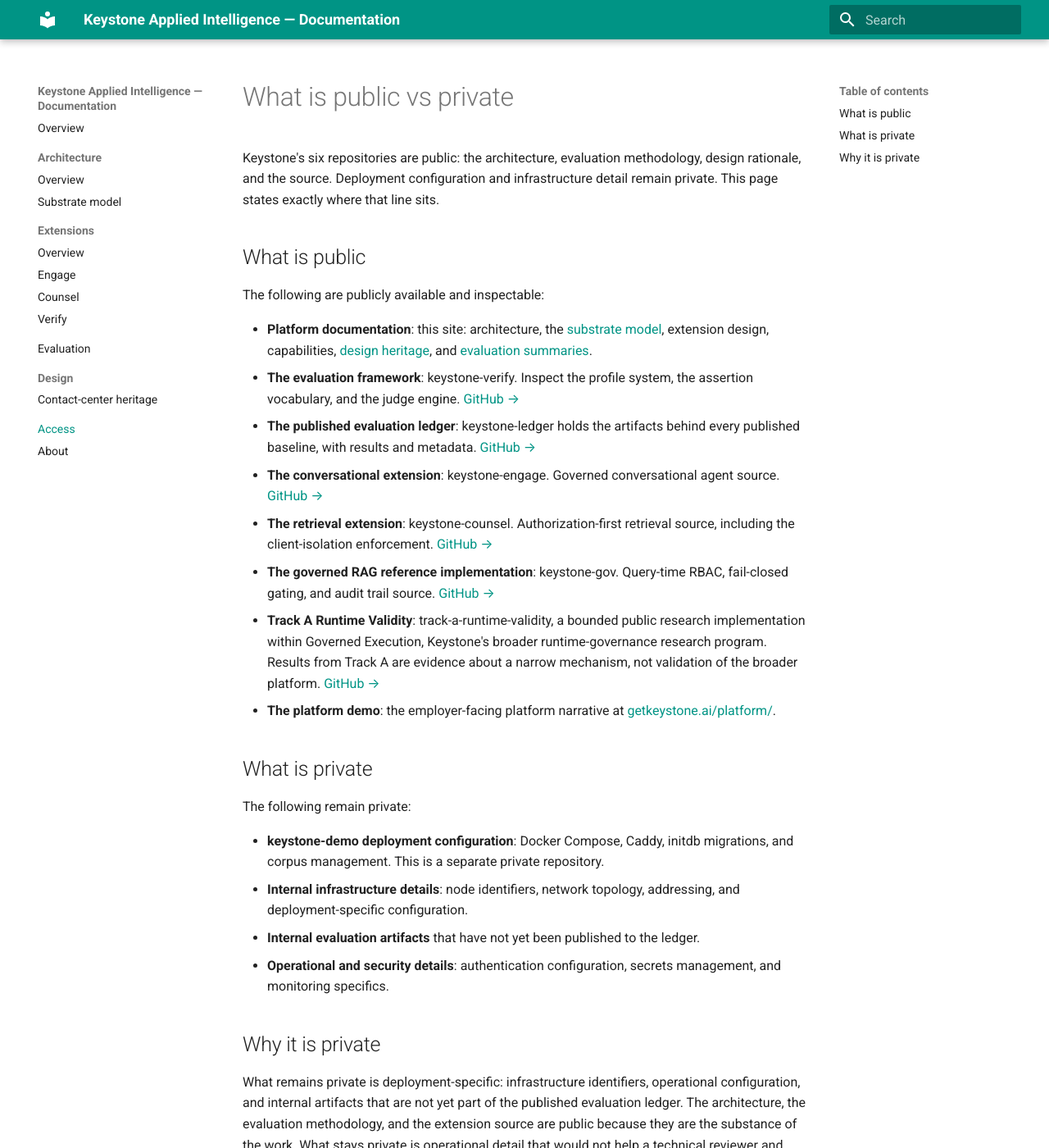
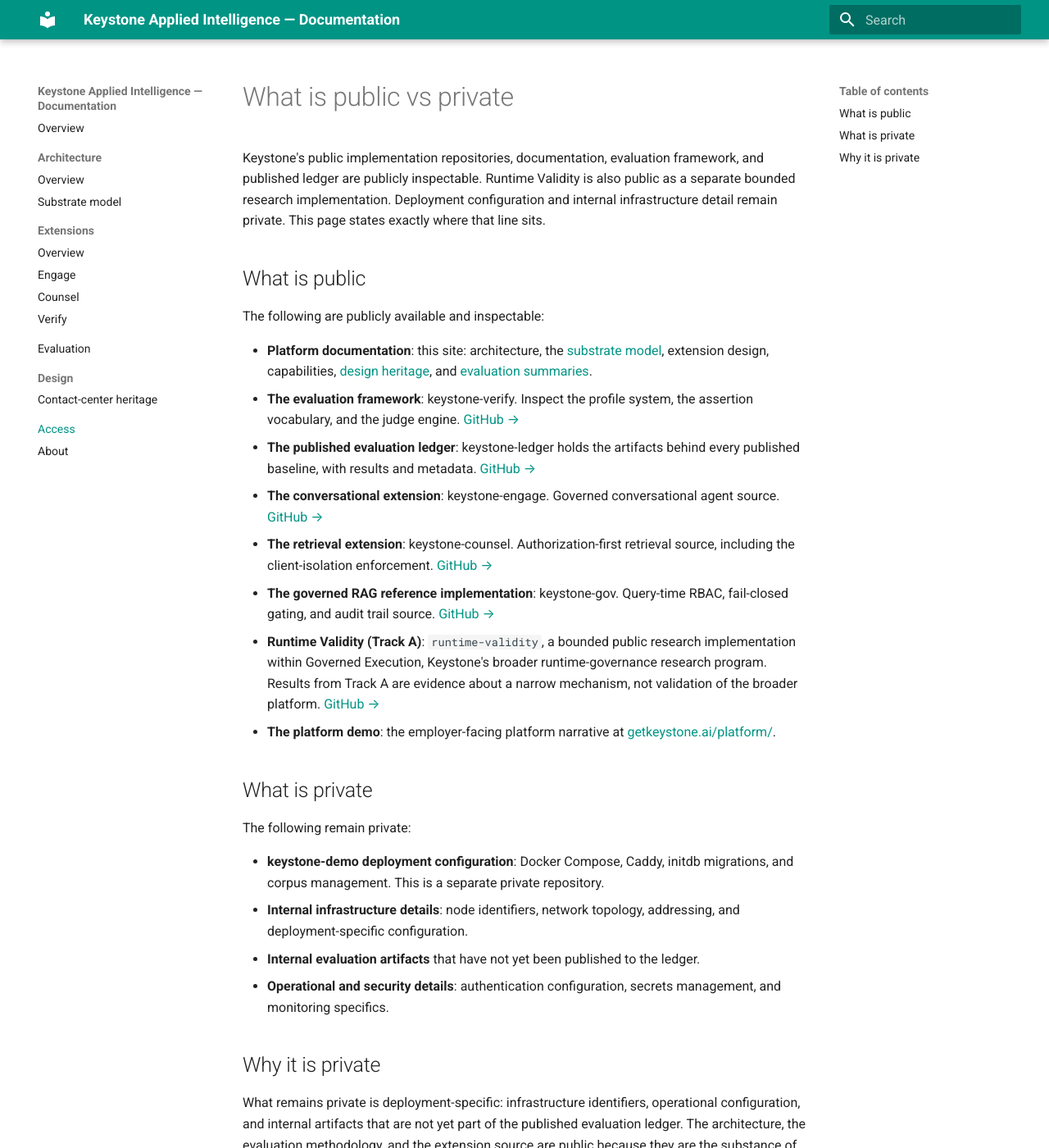
Before and after one commit to getkeystone/keystone-platform-docs, an MkDocs documentation site: the page built from docs/access.md, in a window 1280 px wide and 1400 px high. Shown: the whole window at 82% size. Built offline with MkDocs 1.6.1 and Material for MkDocs 9.7.7, drawn with Linux system fonts in a browser that asks for light colours.

Commit message:
docs: align repository visibility and runtime-validity naming

```diff
--- a/docs/access.md
+++ b/docs/access.md
@@ -1,9 +1,10 @@
 # What is public vs private
 
-Keystone's six repositories are public: the architecture, evaluation
-methodology, design rationale, and the source. Deployment configuration and
-infrastructure detail remain private. This page states exactly where that line
-sits.
+Keystone's public implementation repositories, documentation, evaluation
+framework, and published ledger are publicly inspectable. Runtime Validity is
+also public as a separate bounded research implementation. Deployment configuration and
+internal infrastructure detail remain private. This page states exactly where
+that line sits.
 
 ## What is public
 
@@ -28,11 +29,11 @@ The following are publicly available and inspectable:
 - **The governed RAG reference implementation**: keystone-gov. Query-time
   RBAC, fail-closed gating, and audit trail source.
   [GitHub →](https://github.com/getkeystone/keystone-gov)
-- **Track A Runtime Validity**: track-a-runtime-validity, a bounded public
+- **Runtime Validity (Track A)**: `runtime-validity`, a bounded public
   research implementation within Governed Execution, Keystone's broader
   runtime-governance research program. Results from Track A are evidence about
   a narrow mechanism, not validation of the broader platform.
-  [GitHub →](https://github.com/getkeystone/track-a-runtime-validity)
+  [GitHub →](https://github.com/getkeystone/runtime-validity)
 - **The platform demo**: the employer-facing platform narrative at
   [getkeystone.ai/platform/](https://getkeystone.ai/platform/).
 
```
Also changed, not shown: README.md (+25 -17 lines).
